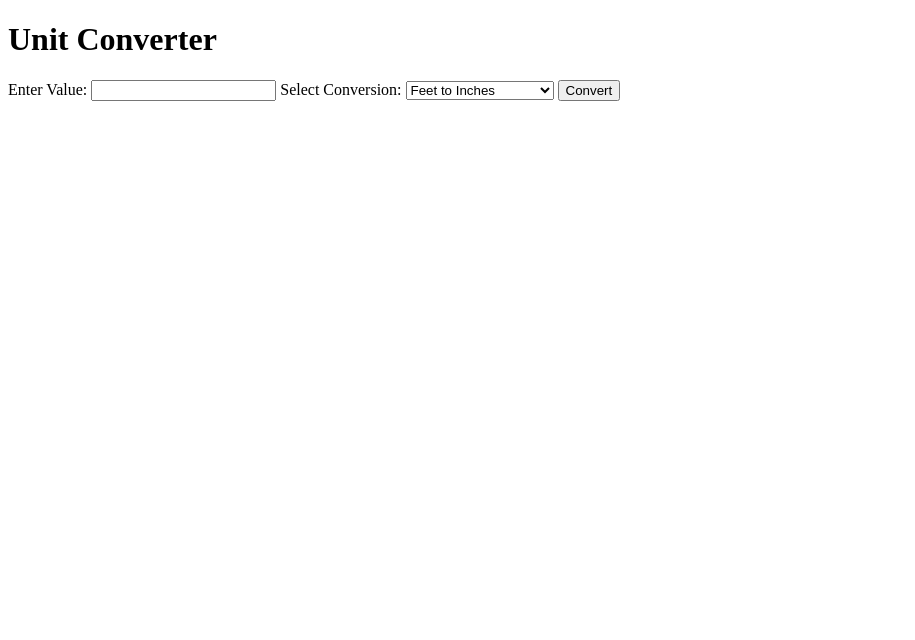
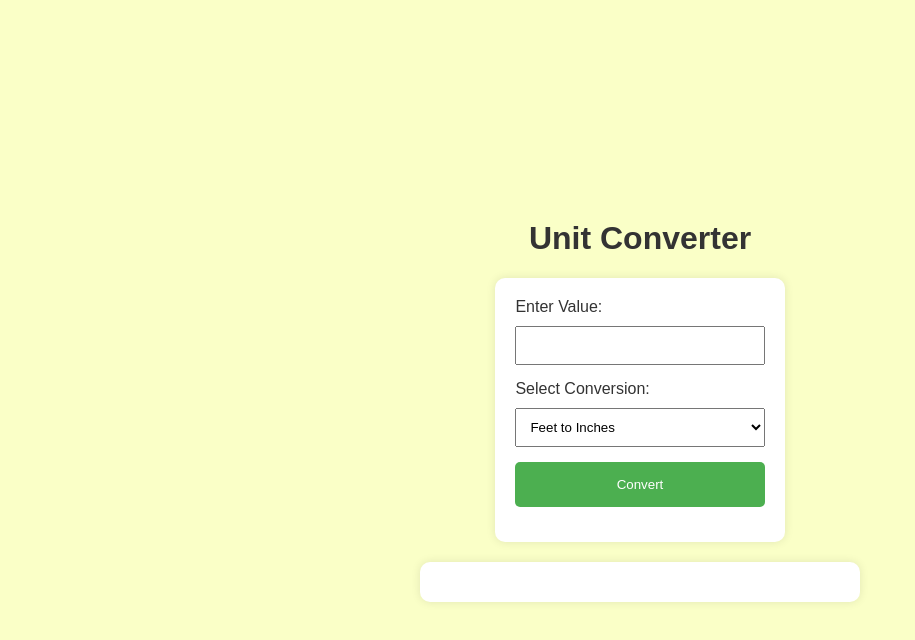
Before and after one commit to winiesom/client-unit-converter, a website: page index.html in a window 1280 px wide. Shown: the whole page, without its empty margins (0-915 px from the left). Drawn offline with Linux system fonts and the light colour scheme.

Commit message:
added styling, removed console statements

```diff
--- a/index.html
+++ b/index.html
@@ -1,11 +1,11 @@
-<!-- unit-converter-client/index.html -->
 <!DOCTYPE html>
 <html lang="en">
 <head>
     <meta charset="UTF-8">
     <meta name="viewport" content="width=device-width, initial-scale=1.0">
     <link rel="icon" href="data:,">
-  <title>Unit Converter</title>
+    <link rel="stylesheet" href="styles.css">
+    <title>Unit Converter</title>
 </head>
 <body>
   <h1>Unit Converter</h1>
@@ -32,8 +32,7 @@
 
   <div id="result"></div>
 
-  <!-- unit-converter-client/index.html -->
-<script>
+  <script>
     async function convert() {
       const form = document.getElementById('converterForm');
       const resultDiv = document.getElementById('result');
@@ -42,7 +41,6 @@
       const conversionType = form.querySelector('#conversionType').value;
 
       const formData = { value, conversionType };
-      console.log('Form Data:', formData);
 
       const response = await fetch('http://localhost:3000/convert', {
         method: 'POST',
@@ -53,7 +51,6 @@
       });
 
       const data = await response.json();
-      console.log('Response Data:', data);
 
       resultDiv.innerHTML = `Result: ${data.result}`;
     }
--- /dev/null
+++ b/styles.css
@@ -0,0 +1,60 @@
+body {
+    font-family: 'Arial', sans-serif;
+    background-color: #faffc7; /* Pastel background color */
+    margin: 0;
+    display: flex;
+    flex-direction: column;
+    align-items: center;
+    justify-content: center;
+    height: 100vh;
+  }
+
+  h1 {
+    color: #333;
+  }
+
+  form {
+    background-color: #fff;
+    padding: 20px;
+    border-radius: 10px;
+    box-shadow: 0 0 10px rgba(0, 0, 0, 0.1);
+    margin-bottom: 20px;
+  }
+
+  label {
+    display: block;
+    margin-bottom: 10px;
+    color: #333;
+  }
+
+  input,
+  select,
+  button {
+    width: 100%;
+    padding: 10px;
+    margin-bottom: 15px;
+    box-sizing: border-box;
+  }
+
+  button {
+    background-color: #4caf50;
+    color: #fff;
+    border: none;
+    padding: 15px;
+    border-radius: 5px;
+    cursor: pointer;
+  }
+
+  button:hover {
+    background-color: #45a049;
+  }
+
+  #result {
+    background-color: #fff;
+    padding: 20px;
+    border-radius: 10px;
+    box-shadow: 0 0 10px rgba(0, 0, 0, 0.1);
+    max-width: 400px;
+    width: 100%;
+    text-align: center;
+  }
```
